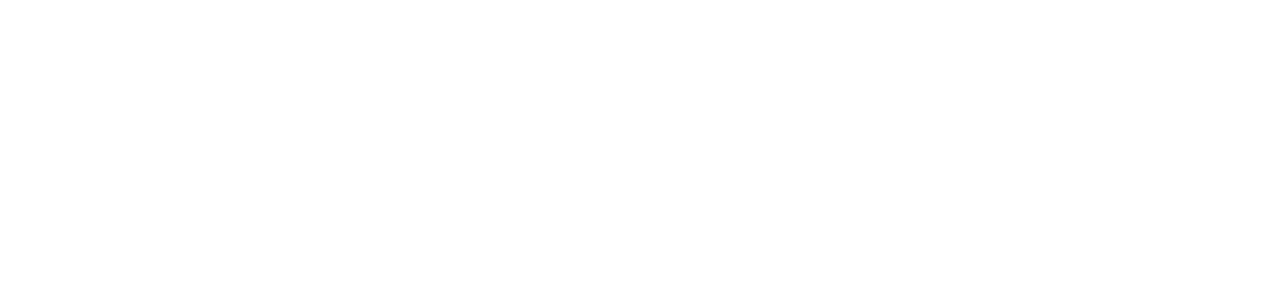
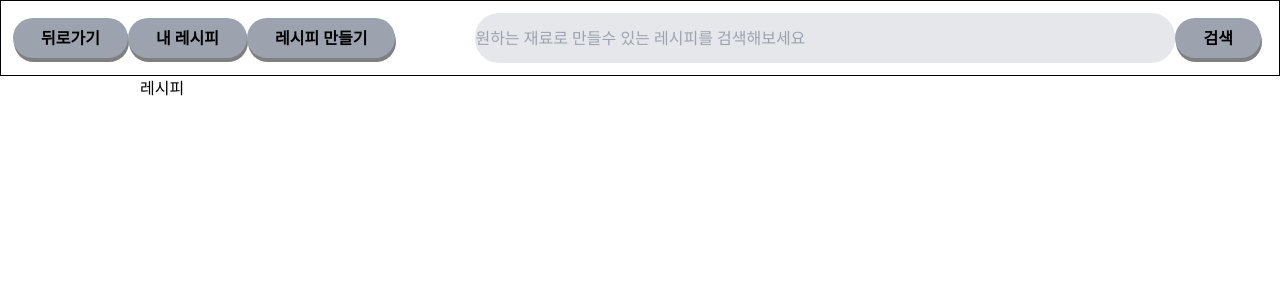
Before and after one commit to MkBaek0229/Recipe_Frontend-, a React (Vite) app: page /myrecipe in a window 1280 px wide. Before the commit this address had no page. Shown: the top 300 px of the page. Built offline with nearby package versions, Linux system fonts and the light colour scheme; the HTML template or start-up script is replaced by a standard one.

Commit message:
aixos 설치

```diff
--- a/package.json
+++ b/package.json
@@ -10,6 +10,7 @@
     "preview": "vite preview"
   },
   "dependencies": {
+    "axios": "^1.6.7",
     "react": "^18.2.0",
     "react-dom": "^18.2.0",
     "react-router-dom": "^6.21.3"
--- a/src/App.jsx
+++ b/src/App.jsx
@@ -3,15 +3,16 @@
 import { Route, Routes } from 'react-router-dom'
 import Recipe from './page/Recipe'
 import Refrigerator from './page/refrigerator'
+import Myrecipe from './page/Myrecipe'
 
 function App() {
-
 
   return (
     <div className="App">
     <Routes>
       <Route path="/" element={<Mainpage />}></Route>
       <Route path="/recipe" element={<Recipe />}></Route>
+      <Route path="/myrecipe" element={<Myrecipe />}></Route>
       <Route path="/refrigerator" element={<Refrigerator />}></Route>
     </Routes>
     </div>
--- /dev/null
+++ b/src/components/Recipepage/BodyContainer.jsx
@@ -0,0 +1,14 @@
+import Masonry from "./Masonry";
+
+function BodyContainer() {
+    return (
+        <div className="h-[100%] max-w-[1000px] ml-auto mr-auto">
+            <h1>레시피</h1>
+            <Masonry />
+
+
+        </div>
+     );
+}
+
+export default BodyContainer;
--- a/src/components/Headerbar.jsx
+++ b/src/components/Recipepage/Headerbar.jsx
@@ -1,15 +1,15 @@
-import Menubutton from "./Menubutton";
+import Masonry from "./Masonry";
+import Menubutton from "../Menubutton";
 import { Link } from "react-router-dom";
 
 function Headerbar() {
     return (
-    <div className="border border-solid border-black relative min-w-[1000px] p-3 mx-auto">
+    <div className="border border-solid border-black relative min-w-[100%] p-3 mx-auto">
         <Link to={'/'}><Menubutton name="뒤로가기"/></Link>
-        <Menubutton name="내 레시피"/>
+        <Link to={'/myrecipe'}><Menubutton name="내 레시피"/></Link>
         <Menubutton name="레시피 만들기"/>
         <input className="rounded-3xl border-black bg-gray-200 w-[700px] h-[50px] ml-[80px]" type="text" placeholder="원하는 재료로 만들수 있는 레시피를 검색해보세요"/>
         <Menubutton name="검색"/>
-
     </div>
     );
 }
--- /dev/null
+++ b/src/components/Recipepage/Masonry.jsx
@@ -0,0 +1,9 @@
+function Masonry() {
+    return (
+       <>
+
+       </>
+     );
+}
+
+export default Masonry;
--- /dev/null
+++ b/src/page/Myrecipe.jsx
@@ -0,0 +1,15 @@
+import BodyContainer from "../components/Recipepage/BodyContainer";
+import Headerbar from "../components/Recipepage/Headerbar";
+import Masonry from "../components/Recipepage/Masonry";
+
+function Myrecipe() {
+    return (
+        <div>
+            <Headerbar />
+            <BodyContainer />
+
+        </div>
+    );
+}
+
+export default Myrecipe;
--- a/src/page/Recipe.jsx
+++ b/src/page/Recipe.jsx
@@ -1,4 +1,4 @@
-import Headerbar from "../components/Headerbar";
+import Headerbar from "../components/Recipepage/Headerbar";
 
 function Recipe() {
     return (
```
Also changed, not shown: src/page/RecipeWrite.jsx (deleted), 2 other files (tests, documents, lock files or other folders).
